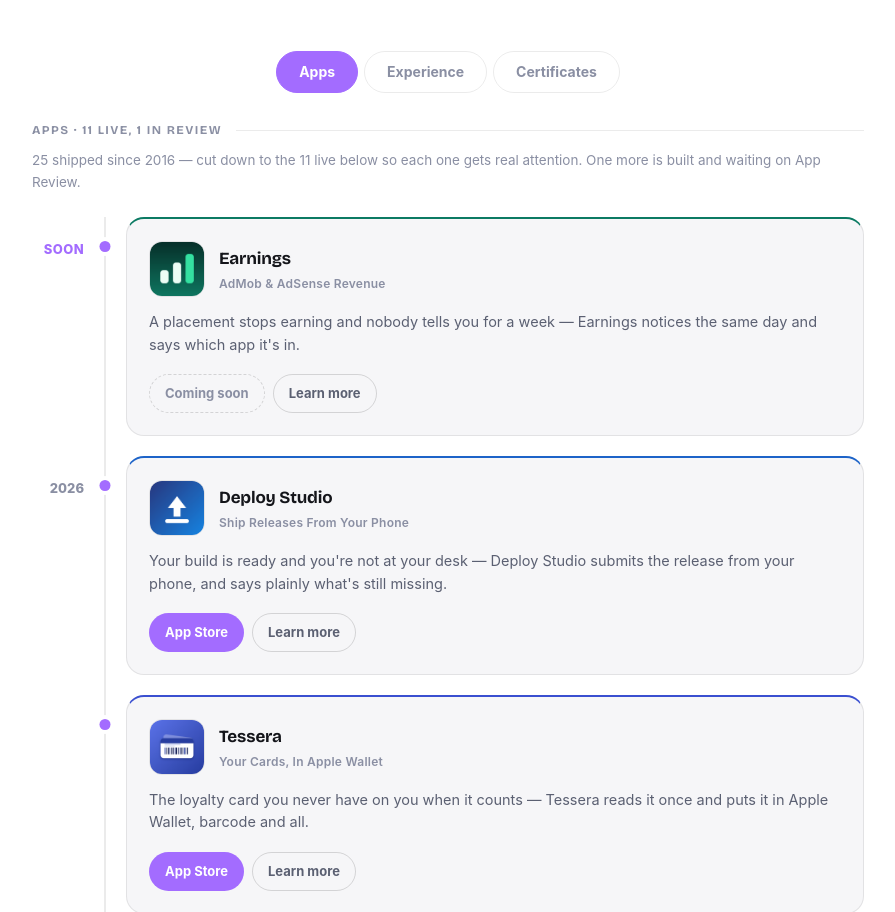
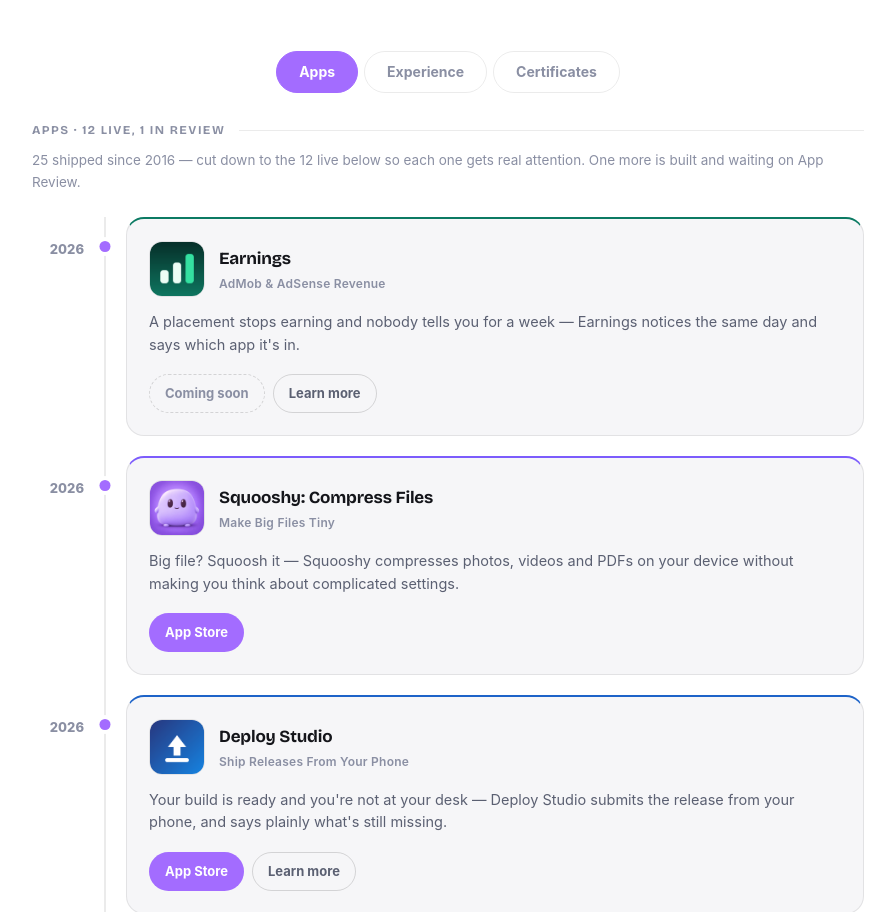
Before and after one commit to zhiyao92/ios-apps, a plain HTML site: page index.html in a window 1280 px wide. Shown: the part 560-1472 px from the top of the page, without its empty margins (192-1087 px from the left). Drawn offline with nearby package versions, Linux system fonts and the light colour scheme.

Commit message:
Add Squooshy to app landing page

```diff
--- a/index.html
+++ b/index.html
@@ -45,6 +45,7 @@
     { "@type": "SoftwareApplication", "name": "Deploy Studio", "applicationCategory": "DeveloperApplication", "operatingSystem": "iOS", "url": "https://zhiyao92.github.io/deploy-studio-landing/" },
     { "@type": "SoftwareApplication", "name": "Tessera", "applicationCategory": "UtilitiesApplication", "operatingSystem": "iOS", "url": "https://zhiyao92.github.io/tessera-landing/" },
     { "@type": "SoftwareApplication", "name": "Earnings", "applicationCategory": "BusinessApplication", "operatingSystem": "iOS", "url": "https://zhiyao92.github.io/ios-apps/earnings/" },
+    { "@type": "SoftwareApplication", "name": "Squooshy: Compress Files", "applicationCategory": "UtilitiesApplication", "operatingSystem": "iOS", "url": "https://apps.apple.com/my/app/squooshy-compress-files/id6814318537" },
     { "@type": "SoftwareApplication", "name": "Bondify: The Couples Edition", "applicationCategory": "LifestyleApplication", "operatingSystem": "iOS", "url": "https://apps.apple.com/us/app/bondify-the-couples-edition/id6761910667" },
     { "@type": "SoftwareApplication", "name": "DishSpin: What to Eat Wheel", "applicationCategory": "LifestyleApplication", "operatingSystem": "iOS", "url": "https://apps.apple.com/us/app/dishspin/id6760835509" },
     { "@type": "SoftwareApplication", "name": "Beam: Learn Thai & Speak It", "applicationCategory": "EducationApplication", "operatingSystem": "iOS", "url": "https://apps.apple.com/us/app/beam-learn-thai-speak-it/id6480093061" },
@@ -626,7 +627,7 @@
     <p class="eyebrow">Software Engineer</p>
     <h1>Kelvin Tan</h1>
     <p class="hero-claim">
-      25 apps shipped since 2016. 11 live today — designed, built, shipped and marketed solo.
+      25 apps shipped since 2016. 12 live today — designed, built, shipped and marketed solo.
     </p>
     <a class="cta-badge" href="mailto:kelvin.vins@gmail.com">
       &#9993; Email Me
@@ -681,13 +682,13 @@
 
   <div id="tab-apps" class="tab-panel active">
 
-  <p class="label">Apps &middot; 11 live, 1 in review</p>
-  <p class="section-note">25 shipped since 2016 — cut down to the 11 live below so each one gets real attention. One more is built and waiting on App Review.</p>
+  <p class="label">Apps &middot; 12 live, 1 in review</p>
+  <p class="section-note">25 shipped since 2016 — cut down to the 12 live below so each one gets real attention. One more is built and waiting on App Review.</p>
 
   <main class="timeline">
 
     <div class="timeline-row">
-      <div class="timeline-year soon">SOON</div>
+      <div class="timeline-year">2026</div>
       <div class="timeline-marker"><span class="timeline-dot"></span></div>
       <div class="timeline-content">
     <article class="card" id="earnings" style="--app-accent: #0B7A63">
@@ -704,6 +705,28 @@
       <div class="actions">
         <span class="btn btn-soon">Coming soon</span>
         <a class="btn btn-ghost" href="earnings/">Learn more</a>
+      </div>
+    </article>
+      </div>
+    </div>
+
+    <div class="timeline-row">
+      <div class="timeline-year">2026</div>
+      <div class="timeline-marker"><span class="timeline-dot"></span></div>
+      <div class="timeline-content">
+    <article class="card" id="squooshy" style="--app-accent: #7C5CFC">
+      <div class="card-head">
+        <img src="icons/squooshy.jpg" alt="" />
+        <div>
+          <h2>Squooshy: Compress Files</h2>
+          <div class="tag">Make Big Files Tiny</div>
+        </div>
+      </div>
+      <p>
+        Big file? Squoosh it &mdash; Squooshy compresses photos, videos and PDFs on your device without making you think about complicated settings.
+      </p>
+      <div class="actions">
+        <a class="btn btn-primary" href="https://apps.apple.com/my/app/squooshy-compress-files/id6814318537" target="_blank" rel="noopener">App Store</a>
       </div>
     </article>
       </div>
```
Also changed, not shown: icons/squooshy.jpg (added), 1 other file.
